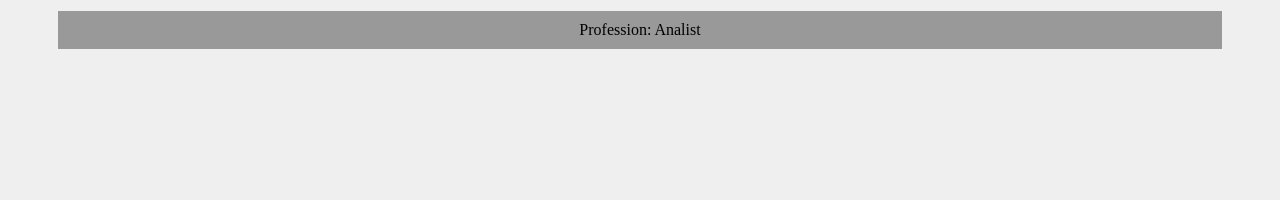
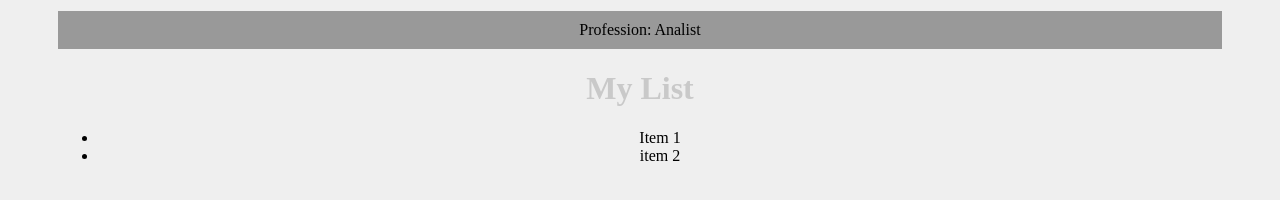
Before and after one commit to Ravelos/My-app, a React (Create React App) app: page / in a window 1280 px wide. Shown: the part 730-930 px from the top of the page. Before the commit the page ends 853 px from the top, so only its background shows below. Built offline with nearby package versions, Linux system fonts and the light colour scheme.

Commit message:
using the list component

```diff
--- a/src/App.js
+++ b/src/App.js
@@ -2,6 +2,7 @@ import './App.css';
 import SayMyName from './components/SayMyName';
 import Person from './components/Person';
 import Phrase from './components/Phrase';
+import List from './components/List';
 
 function App() {
 
@@ -20,6 +21,7 @@ function App() {
       profession = "Analist"
       picture = "https://s2.glbimg.com/3fuYf90x9fdl1KC1J_vcdv3y4D8=/600x400/smart/e.glbimg.com/og/ed/f/original/2022/08/02/gettyimages-1412406808.jpg"
       />
+      <List/>
     </div>
   );
 }
```
